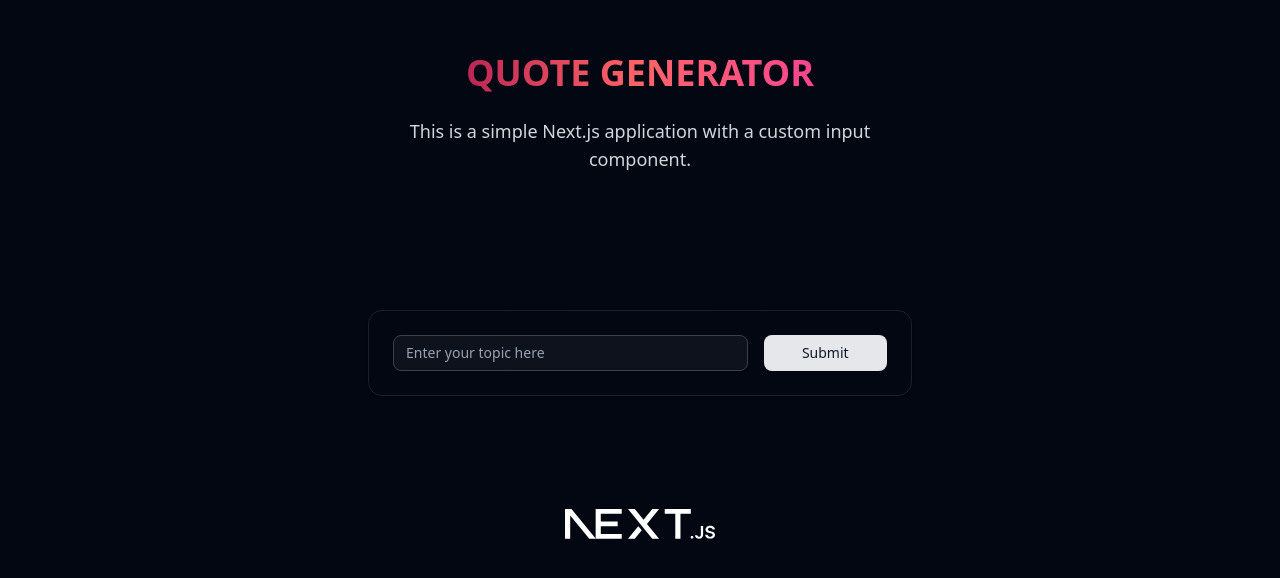
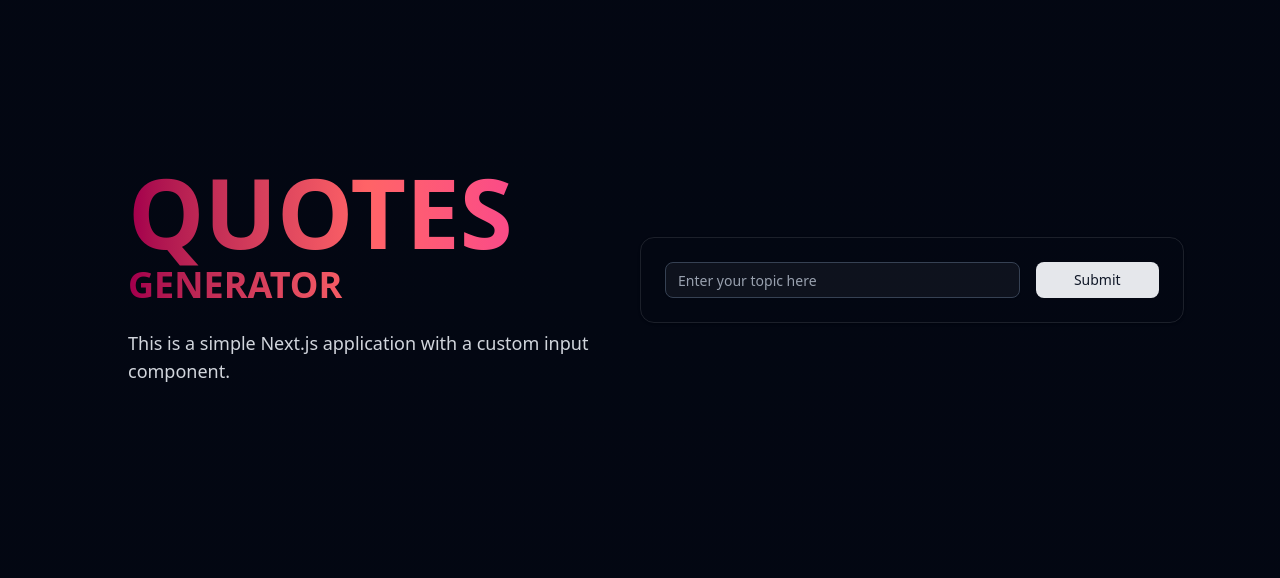
Before and after one commit to x-survivor/Nexium_MuhammadAsharTemoor_Assign1, a Next.js app: page / in a window 1280 px wide. Shown: the part 120-698 px from the top of the page. Built offline with nearby package versions, Linux system fonts and the light colour scheme.

Commit message:
Feat: Improved UI

```diff
--- a/app/(displayQuotes)/[topic]/page.tsx
+++ b/app/(displayQuotes)/[topic]/page.tsx
@@ -1,26 +1,37 @@
-import quotes from './motivational_quotes.json';
+import quotes from "./motivational_quotes.json";
+type Topic = "success" | "focus" | "growth" | "learning" | "motivation";
 type ContactFormProps = {
-    topic: string;
+  topic: Topic;
 };
 
-export default async function displayQuotes({ params }: { params: ContactFormProps }) {
-    const topic = await params;
+export default async function displayQuotes({
+  params,
+}: {
+  params: ContactFormProps;
+}) {
+  const topic = await params;
+  const topicQuotes = quotes["quotes"][topic.topic]?.filter(
+    (quote: { quote: string; author: string }) => quote.quote && quote.author
+  );
+  if (!topicQuotes || topicQuotes.length === 0) {
     return (
-        <main className="flex flex-col min-h-screen items-center justify-around p-24 bg-radial from-gray-850 via-gray-950 to-gray-950">
-        <div className="w-1/2 p-8 text-center">
-            {quotes["quotes"][topic.topic]?.map((quote: { quote: string, author: string }) =>
-               {
-                if (quote.quote && quote.author) {
-                    return (
-                        <div key={quote.quote} className="mb-4">
-                            <p className="text-lg text-gray-300 mb-2">{quote.quote}</p>
-                            <p className="text-sm text-gray-500">- {quote.author}</p>
-                        </div>
-                    );
-                }
-               }
-            )}
+      <div className="w-full">
+        <div className="w-full p-8 text-center">
+          Quotes not found for the topic: {topic.topic}
         </div>
-        </main>
+      </div>
     );
+  }
+  return (
+    <div className="w-full">
+      <div className="w-full p-8 text-center">
+        {topicQuotes.map((quote: { quote: string; author: string }) => (
+          <div key={quote.quote} className="mb-4">
+            <p className="text-lg text-gray-300 mb-2">{quote.quote}</p>
+            <p className="text-sm text-gray-500">- {quote.author}</p>
+          </div>
+        ))}
+      </div>
+    </div>
+  );
 }
--- a/app/layout.tsx
+++ b/app/layout.tsx
@@ -27,7 +27,23 @@
       <body
         className={`${geistSans.variable} ${geistMono.variable} antialiased`}
       >
-        {children}
+        <main className="flex flex-wrap-reverse min-h-screen items-center justify-around p-24 bg-radial from-gray-850 via-gray-950 to-gray-950">
+          <div className="w-1/2 p-8">
+            <h1 className="text-4xl uppercase font-bold bg-gradient-to-r from-pink-800 via-red-400 to-pink-500 mb-6 bg-clip-text text-transparent">
+              <span className="text-[6rem]">
+                Quotes <br />
+              </span>
+              Generator
+            </h1>
+            <p className="text-lg text-gray-300 mb-4">
+              This is a simple Next.js application with a custom input
+              component.
+            </p>
+          </div>
+          <div className="w-1/2 flex items-center justify-center">
+            {children}
+          </div>
+        </main>
       </body>
     </html>
   );
--- a/app/page.tsx
+++ b/app/page.tsx
@@ -1,29 +1,10 @@
-import Image from "next/image";
 import ContactForm from "@/components/ui/ContactForm";
 
 export default function Home() {
   return (
-    <main className="flex flex-col min-h-screen items-center justify-around p-24 bg-radial from-gray-850 via-gray-950 to-gray-950">
-      <div className="w-1/2 p-8 text-center">
-        <h1 className="text-4xl uppercase font-bold bg-gradient-to-r from-pink-800 via-red-400 to-pink-500 mb-6 bg-clip-text text-transparent">
-          Quote Generator
-        </h1>
-        <p className="text-lg text-gray-300 mb-4">
-          This is a simple Next.js application with a custom input component.
-        </p>
-      </div>
-      <div className="w-1/2 flex items-center justify-center">
+    <main className="w-full">
+      <div className="w-full flex items-center justify-center">
         <ContactForm />
-      </div>
-      <div className="mt-6 flex items-center justify-center">
-        <Image
-          className="dark:invert"
-          src="/next.svg"
-          alt="Next.js Logo"
-          width={150}
-          height={150}
-          priority
-        />
       </div>
     </main>
   );
```
